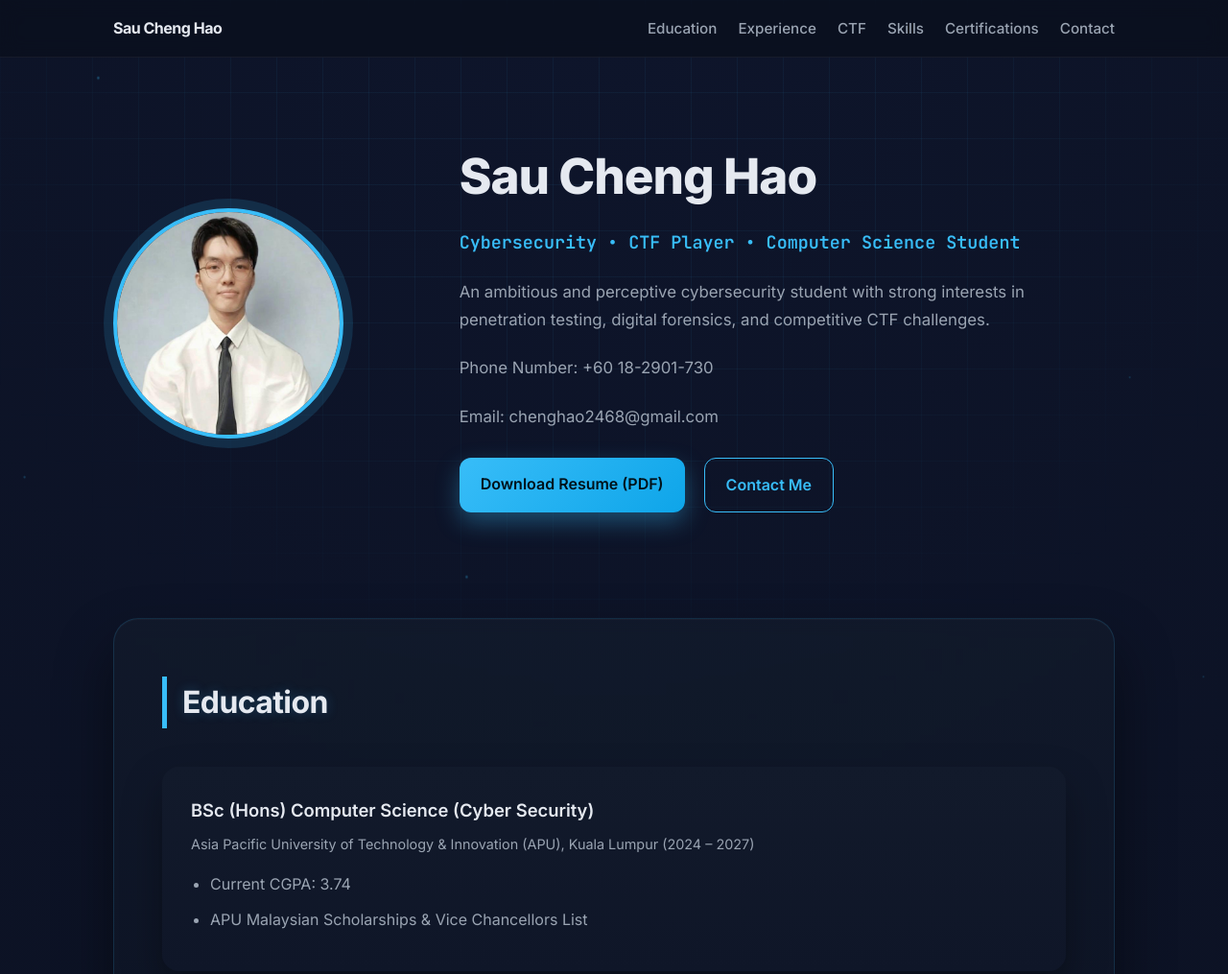
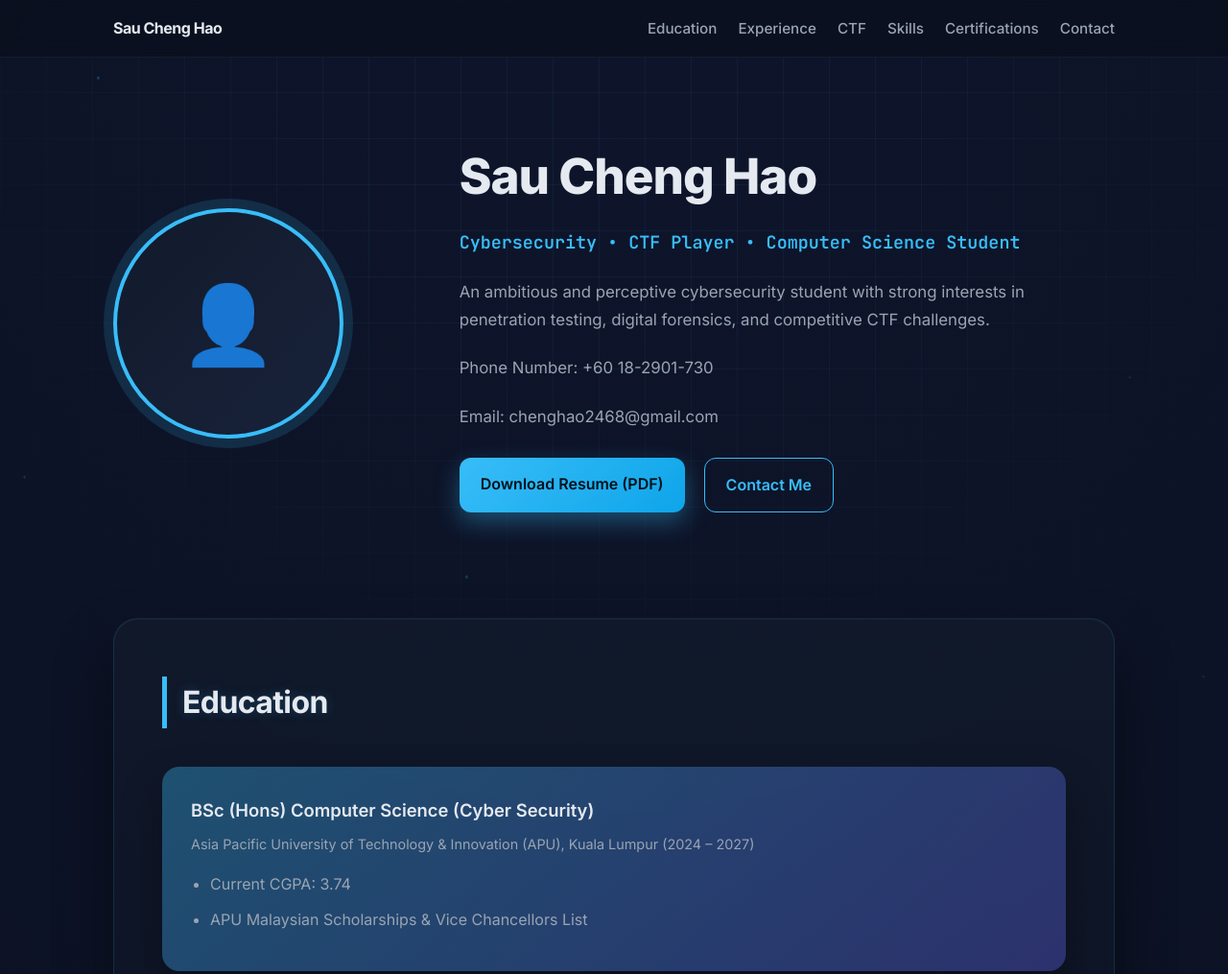
Before and after one commit to butwhytho098/butwhytho098.github.io, a plain HTML site: page index.html in a window 1280 px wide. Shown: the top 1015 px of the page at 96% size. Drawn offline with Linux system fonts and the light colour scheme.

Commit message:
Enhance layout with hero placeholder and style updates
Added a hero placeholder and modified styles for various elements to enhance layout and responsiveness.

```diff
--- a/index.html
+++ b/index.html
@@ -125,6 +125,21 @@
     }
     .hero img:hover { transform: scale(1.05); }
 
+    .hero-placeholder {
+      width: 240px;
+      height: 240px;
+      border-radius: 50%;
+      border: 4px solid var(--accent);
+      box-shadow: 0 0 0 10px var(--accent-soft);
+      background: linear-gradient(135deg, var(--card), var(--card-hover));
+      display: flex;
+      align-items: center;
+      justify-content: center;
+      font-size: 5rem;
+      transition: transform 0.4s ease;
+    }
+    .hero-placeholder:hover { transform: scale(1.05); }
+
     .hero h1 { font-size: 3.2rem; font-weight: 800; letter-spacing: -1px; }
     .hero h2 {
       margin-top: 10px; font-size: 1.15rem; color: var(--accent);
@@ -235,12 +250,16 @@ section + section {
     }
 
     .card {
-      background: linear-gradient(180deg, var(--card), #0f1628);
+      background: linear-gradient(
+        135deg,
+        rgba(56,189,248,0.35),
+        rgba(99,102,241,0.35)
+      );
       padding: 30px; border-radius: 18px; margin-bottom: 26px;
       box-shadow: 0 20px 40px rgba(0,0,0,0.35);
-      transition: transform 0.35s ease, background 0.35s ease;
+      transition: transform 0.35s ease, box-shadow 0.35s ease;
     }
-    .card:hover { transform: translateY(-6px); background: linear-gradient(180deg, var(--card-hover), #101a33); }
+    .card:hover { transform: translateY(-6px); box-shadow: 0 28px 60px rgba(0,0,0,0.45); }
 
     .card h4 { font-size: 1.15rem; margin-bottom: 6px; font-weight: 600; }
     .card span { font-size: 0.9rem; color: var(--muted); }
@@ -254,11 +273,11 @@ section + section {
     .contact a { background: var(--card); padding: 14px 22px; border-radius: 14px; border: 1px solid transparent; transition: 0.3s; }
     .contact a:hover { background: var(--card-hover); border-color: var(--accent); }
 
-    footer { text-align: center; margin-top: 160px; color: var(--muted); font-size: 0.85rem; }
+    footer { text-align: center; margin-top: 160px; color: var(--muted); font-size: 0.85rem; padding-bottom: 40px; }
 
     @media (max-width: 768px) {
       .hero { grid-template-columns: 1fr; text-align: center; }
-      .hero img { margin: auto; }
+      .hero img, .hero-placeholder { margin: auto; }
       .hero-actions { justify-content: center; }
       .nav-links { display: none; }
       section {
@@ -287,7 +306,7 @@ section + section {
   <div class="container">
 
     <div class="hero">
-      <img src="profile.jpg" alt="Sau Cheng Hao">
+      <div class="hero-placeholder">👤</div>
       <div>
         <h1>Sau Cheng Hao</h1>
         <h2>Cybersecurity • CTF Player • Computer Science Student</h2>
@@ -295,7 +314,7 @@ section + section {
         <p>Phone Number: +60 18-2901-730</p>
         <p>Email: chenghao2468@gmail.com</p>
         <div class="hero-actions">
-          <a class="btn" href="Resume.pdf" download>Download Resume (PDF)</a>
+          <a class="btn" href="#" onclick="window.print(); return false;">Download Resume (PDF)</a>
           <a class="btn secondary" href="#contact">Contact Me</a>
         </div>
       </div>
@@ -308,14 +327,8 @@ section + section {
     </section>
 
     <section id="experience"><h3>Experience</h3>
-      <div class="card"><h4>Booth Administrator</h4><span>Merdeka Fiesta</span><ul><li>Assisted in the successful administration of a mini basketball booth at a high-traffic
-school event, Merdeka Fiesta, by attracting and controlling interaction with dozens of
-customers</li><li>Displayed exceptional communication, organizational, and customer service skills in a
-hectic, team-oriented environment</li></ul></div>
-      <div class="card"><h4>Volunteer</h4><span>Health Screening Event</span><ul><li>Answer any questions asked by the participants as well as aiding them in filling the health
-form
-</li><li>Operate the various tools needed like blood glucose monitor to manage and perform the
-health tests</li><li>Organize the large volume of participants and control the flow of the event itself</li></ul></div>
+      <div class="card"><h4>Booth Administrator</h4><span>Merdeka Fiesta</span><ul><li>Assisted in the successful administration of a mini basketball booth at a high-traffic school event, Merdeka Fiesta, by attracting and controlling interaction with dozens of customers</li><li>Displayed exceptional communication, organizational, and customer service skills in a hectic, team-oriented environment</li></ul></div>
+      <div class="card"><h4>Volunteer</h4><span>Health Screening Event</span><ul><li>Answer any questions asked by the participants as well as aiding them in filling the health form</li><li>Operate the various tools needed like blood glucose monitor to manage and perform the health tests</li><li>Organize the large volume of participants and control the flow of the event itself</li></ul></div>
     </section>
 
     <section id="ctf"><h3>CTF & Cybersecurity</h3>
@@ -364,7 +377,10 @@ health tests</li><li>Organize the large volume of participants and control the f
     </section>
 
     <section id="contact"><h3>Contact</h3>
-      <div class="contact"> <a href="mailto:chenghao2468@gmail.com">Email</a> <a href="https://www.linkedin.com/in/sau-cheng-hao-a82a502aa/" target="_blank">LinkedIn</a> <a href="https://github.com/butwhytho098" target="_blank">GitHub</a>
+      <div class="contact">
+        <a href="mailto:chenghao2468@gmail.com">Email</a>
+        <a href="https://www.linkedin.com/in/sau-cheng-hao-a82a502aa/" target="_blank">LinkedIn</a>
+        <a href="https://github.com/butwhytho098" target="_blank">GitHub</a>
       </div>
     </section>
 
```
Lines whose indentation alone changed are shown as unchanged.
